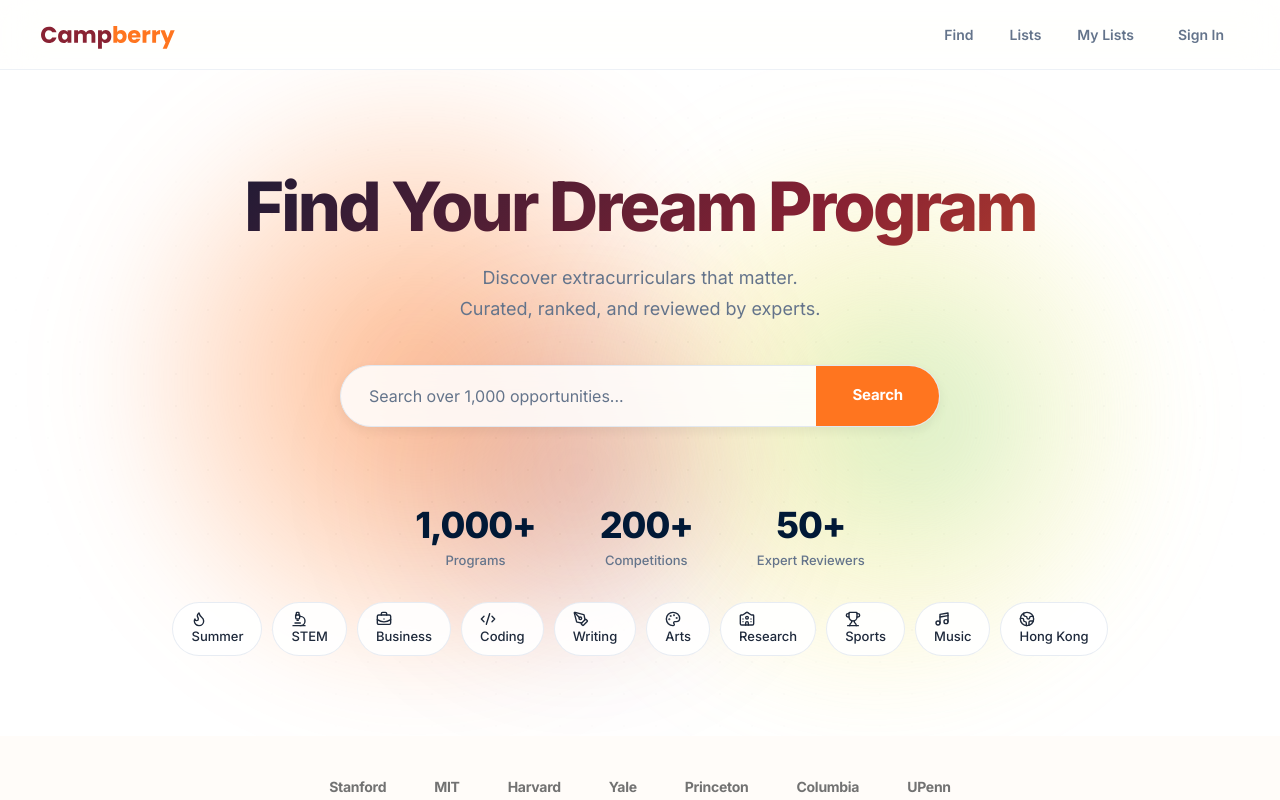
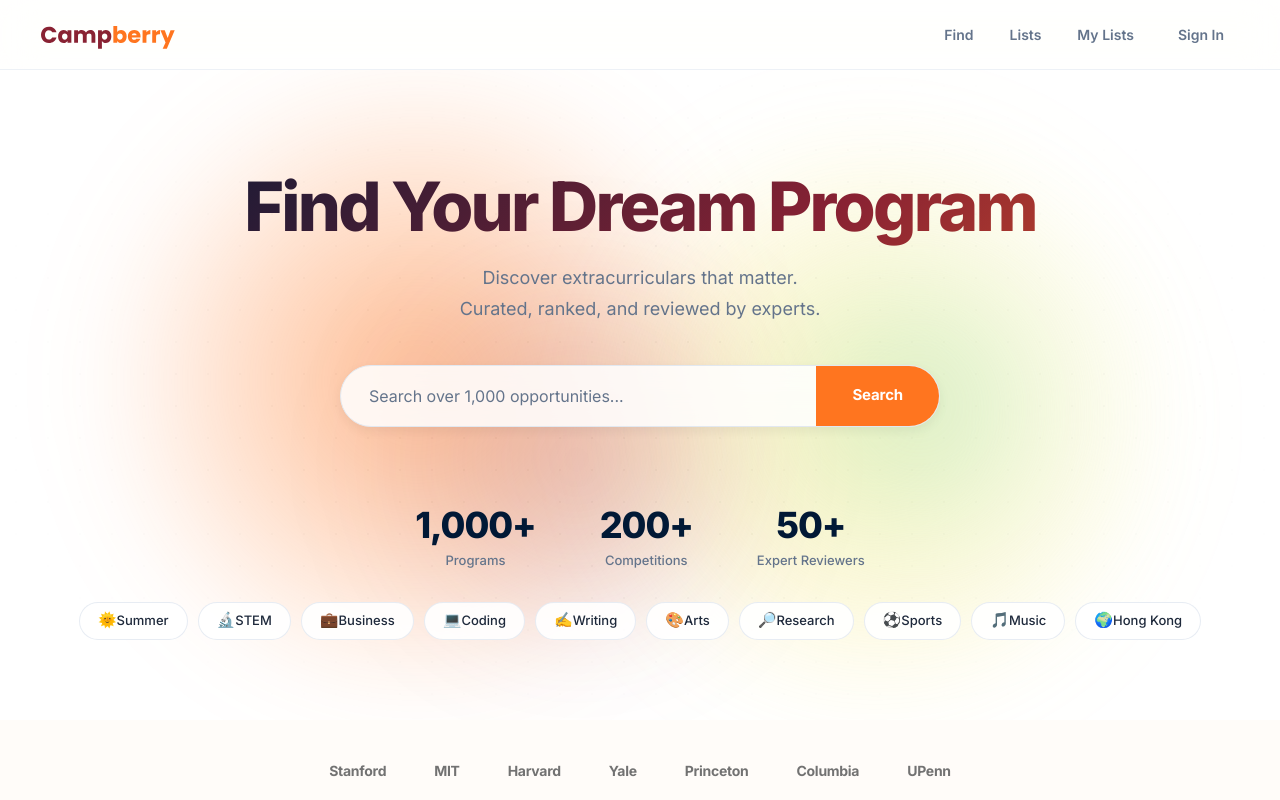
Before and after one commit to Theysua/campberry_proj, a React (Vite) app in the folder campberry_frontend/: page / in a window 1280 px wide. Shown: the top 800 px of the page. Built offline with nearby package versions, Linux system fonts and the light colour scheme; no server answers.

Commit message:
Restore emoji quick-search icons

```diff
--- a/campberry_frontend/src/pages/Home.jsx
+++ b/campberry_frontend/src/pages/Home.jsx
@@ -1,19 +1,5 @@
 import React, { useEffect, useState } from 'react'
-import {
-  BriefcaseBusiness,
-  Code2,
-  Flame,
-  Globe2,
-  LockKeyhole,
-  Microscope,
-  Music4,
-  Palette,
-  Scale,
-  Star,
-  Trophy,
-  University,
-  PenTool,
-} from 'lucide-react'
+import { LockKeyhole, Scale, Star } from 'lucide-react'
 import { useNavigate } from 'react-router-dom'
 import { buildSearchPath } from '../utils/searchUrlState'
 
@@ -83,16 +69,16 @@ export default function Home() {
   }
 
   const topSearchItems = [
-    { label: 'Summer', icon: Flame, params: { season: 'Summer' } },
-    { label: 'STEM', icon: Microscope, params: { q: 'STEM' } },
-    { label: 'Business', icon: BriefcaseBusiness, params: { q: 'Business' } },
-    { label: 'Coding', icon: Code2, params: { q: 'Coding' } },
-    { label: 'Writing', icon: PenTool, params: { q: 'Writing' } },
-    { label: 'Arts', icon: Palette, params: { q: 'Arts' } },
-    { label: 'Research', icon: University, params: { q: 'Research' } },
-    { label: 'Sports', icon: Trophy, params: { q: 'Sports' } },
-    { label: 'Music', icon: Music4, params: { q: 'Music' } },
-    { label: 'Hong Kong', icon: Globe2, params: { location: 'Hong Kong' } },
+    { label: 'Summer', emoji: '🌞', params: { season: 'Summer' } },
+    { label: 'STEM', emoji: '🔬', params: { q: 'STEM' } },
+    { label: 'Business', emoji: '💼', params: { q: 'Business' } },
+    { label: 'Coding', emoji: '💻', params: { q: 'Coding' } },
+    { label: 'Writing', emoji: '✍️', params: { q: 'Writing' } },
+    { label: 'Arts', emoji: '🎨', params: { q: 'Arts' } },
+    { label: 'Research', emoji: '🔎', params: { q: 'Research' } },
+    { label: 'Sports', emoji: '⚽', params: { q: 'Sports' } },
+    { label: 'Music', emoji: '🎵', params: { q: 'Music' } },
+    { label: 'Hong Kong', emoji: '🌍', params: { location: 'Hong Kong' } },
   ]
 
   return (
@@ -132,9 +118,11 @@ export default function Home() {
           </div>
 
           <div className="top-searches animate-in delay-4">
-            {topSearchItems.map(({ label, icon: Icon, params }) => (
+            {topSearchItems.map(({ label, emoji, params }) => (
               <span key={label} className="top-search-pill" onClick={() => navigateToSearch(params)}>
-                <Icon size={16} strokeWidth={2.1} />
+                <span role="img" aria-hidden="true" style={{ fontSize: '15px', lineHeight: 1 }}>
+                  {emoji}
+                </span>
                 {label}
               </span>
             ))}
```
